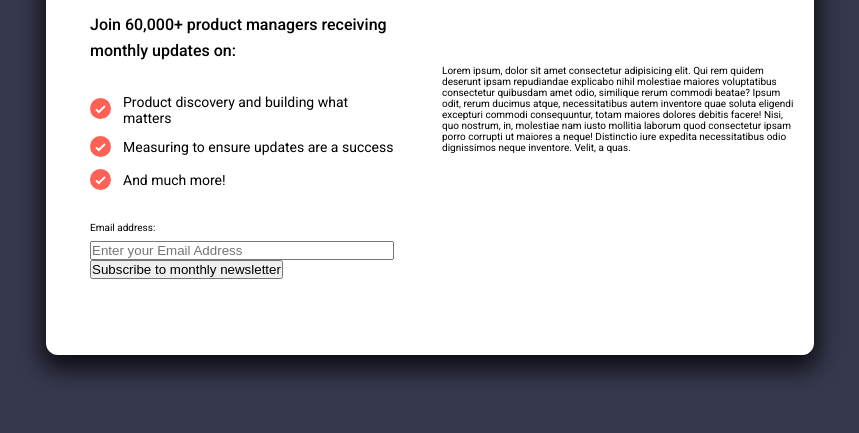
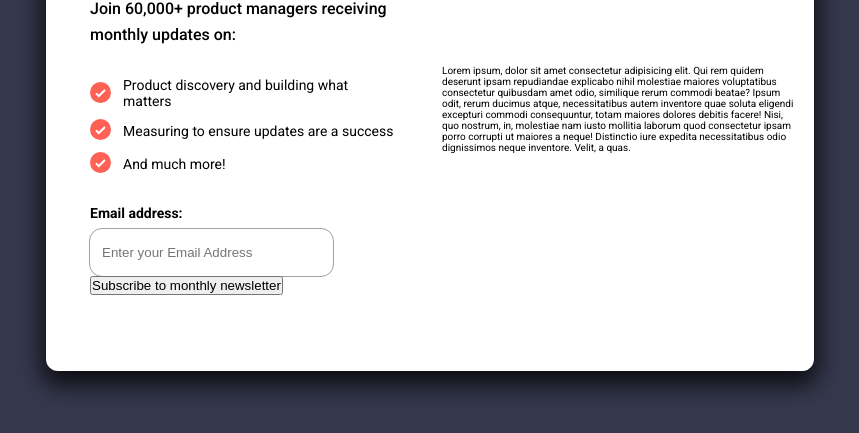
Before and after one commit to PrayagTandon/Newsletter-signup, a website: page index.html in a window 1280 px wide. Shown: the part 291-724 px from the top of the page, without its empty margins (210-1069 px from the left). Drawn offline with Linux system fonts and the light colour scheme.

Commit message:
Designinig the Input field

```diff
--- a/sass/components/_input-field.scss
+++ b/sass/components/_input-field.scss
@@ -7,13 +7,23 @@
     gap: .8rem;
 }
 
-// .email {
+.email {
 
-//     &-label {
+    &-label,
+    &-input {
+        display: inline-block;
+    }
 
-//     }
+    &-label {
+        font-size: 1.4rem;
+        font-weight: 700;
+    }
 
-//     &-input {
-
-//     }
-// }
+    &-input {
+        width: 80%;
+        border: none;
+        outline: 1px solid $color-grey--light;
+        padding: 1.6rem 1.2rem;
+        border-radius: $border-radius--md;
+    }
+}
```
Also changed, not shown: css/style.css, 1 other file.
